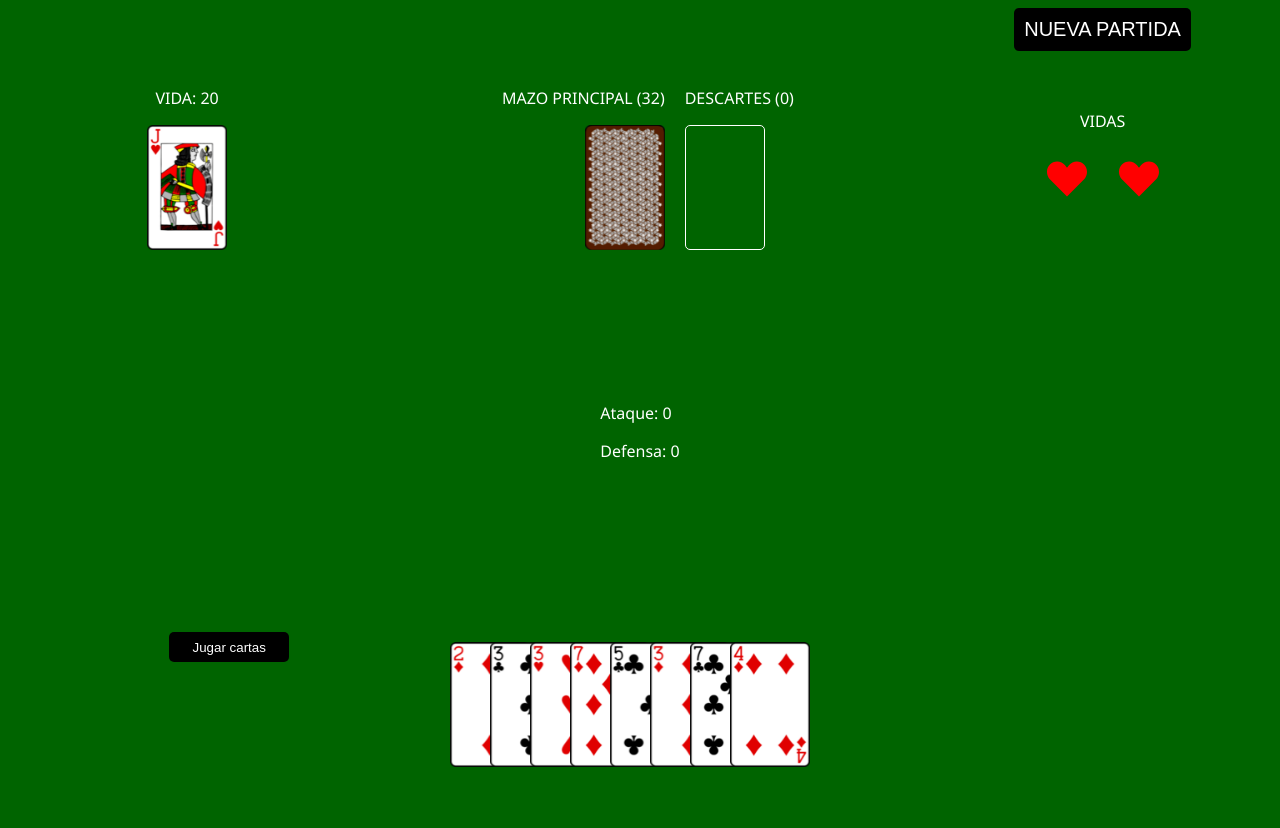
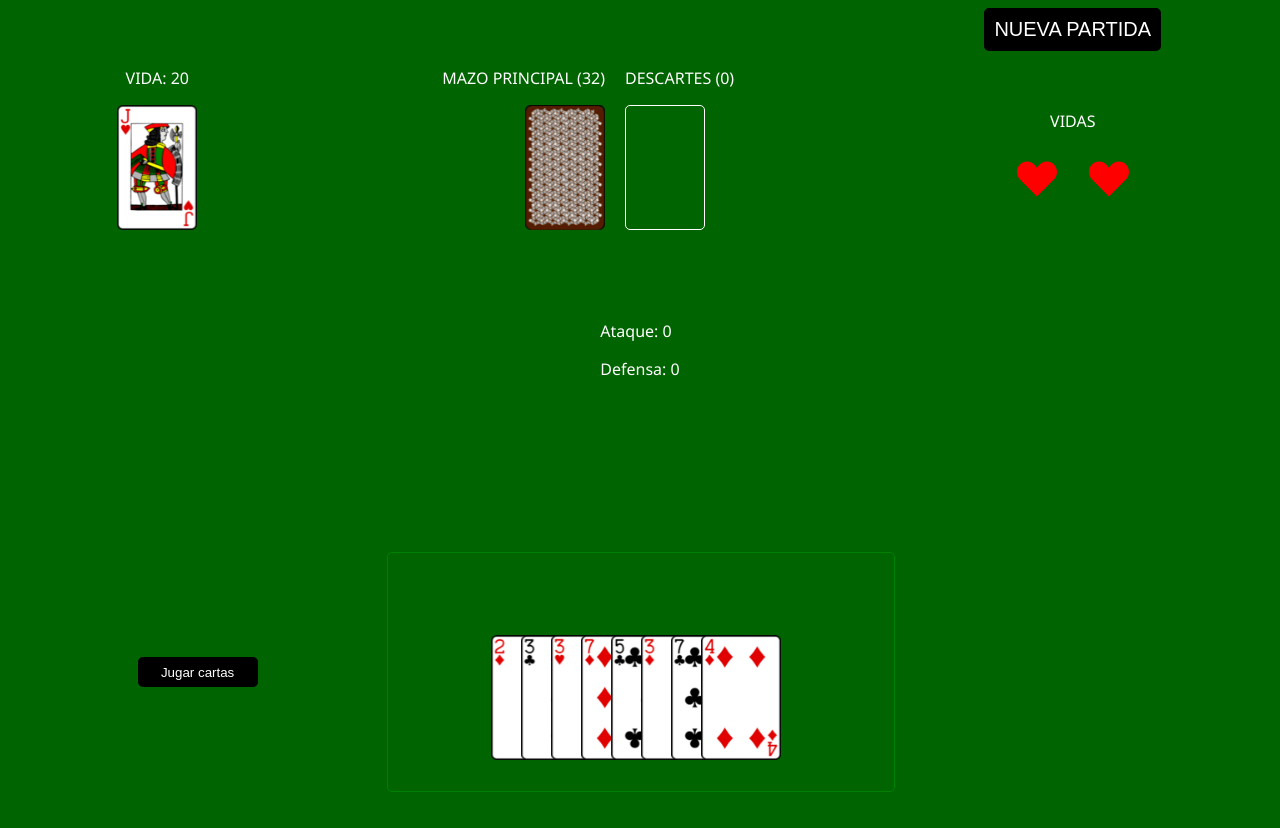
Before and after one commit to Skmrubik/regicide, a React (Vite) app: page / in a window 1280 px wide. Shown: the top 828 px of the page. After the commit the page ends 800 px from the top, so only its background shows below. Built offline with nearby package versions, Linux system fonts and the light colour scheme.

Commit message:
ajuste de los estilos para adaptarlo a distintos tamaños de pantalla

```diff
--- a/src/App.jsx
+++ b/src/App.jsx
@@ -383,7 +383,7 @@ function App() {
         <p>Ataque: {ataqueJugador}</p>
         <p>Defensa: {defensaJugador}</p>
       </div>
-      <div style={{display: 'flex', flexDirection: 'row'}}>
+      <div style={{position: 'relative', height: '125px', width: '150px'}}>
         {cartasJugadas.map((carta, index) => (
         <CartasMano obj={carta} zindex={index} />
       ))}
@@ -397,10 +397,12 @@ function App() {
           onClick={jugarODescartarCartas} disabled={!superaDescarte}>{mensajeBoton}</button>
         </div>
         <div className='cartas-mano'>
-          <p style={{color: 'white', marginBottom: 40}}>{mensajeDescartarJugador}</p>
-          {mano.map((carta, index) => (
-            <CartasMano obj={carta} zindex={index} />
-          ))}
+          <p style={{color: 'white', marginBottom: 30}}>{mensajeDescartarJugador}</p>
+          <div className='container-cartas'>
+            {mano.map((carta, index) => (
+              <CartasMano obj={carta} zindex={index} />
+            ))}
+          </div>
         </div>
       </div>
     </>
--- a/src/components/CartasMano.jsx
+++ b/src/components/CartasMano.jsx
@@ -9,9 +9,6 @@ function CartasMano({obj, zindex}) {
   const cartasSeleccionadas = useEstado((state) => state.cartasSeleccionadas);
   const estado = useEstado();
   const estadoTurnoJugador = useEstado((state) => state.estadoTurnoJugador);
-
-  //console.log("Estado: ", estado.cartasSeleccionadas);
-  //console.log("Cartas jugadas",estado.cartasJugadas)
 
   useEffect(() => {
     if (estadoTurnoJugador!=0)
@@ -45,8 +42,6 @@ function CartasMano({obj, zindex}) {
           addCartaSeleccionada(obj);
         }
         else if (!hayUnAs && hayUnaIgual && sumaValores+obj.valorAtaque<=10) {
-          //console.log("hay", sumaValores);
-          //console.log("aniadiendo", sumaValores+obj.valorAtaque);
           setElegida(20);
           addCartaSeleccionada(obj);
         }
@@ -59,9 +54,7 @@ function CartasMano({obj, zindex}) {
     }
   }
   return (
-    <>
-    <img className='card' onClick={elegirCarta} src={obj.image} style={{zIndex: zindex, position: 'relative', right: zindex==0?0:40*zindex, bottom: elegida}} />
-    </>
+    <img className='card-mano' onClick={elegirCarta} src={obj.image} style={{ bottom: elegida}} />
   )
 }
 
--- a/src/index.css
+++ b/src/index.css
@@ -2,13 +2,85 @@
   background-color: darkgreen;
   font-family: 'Segoe UI', Tahoma, Geneva, Verdana, sans-serif;
 }
-.card {
+.card{
   width: 80px;
   height: 125px;
   padding: 0px;
 }
-
+.card-mano {
+  width: 80px;
+  height: 125px;
+  padding: 0px;
+}
+.container-cartas{
+  position: relative;
+  width: 300px;
+  height: 130px;
+}
+.card-mano:first-child{
+  position: absolute;
+  width: 80px;
+  height: 125px;
+  padding: 0px;
+}
+.card-mano:nth-child(2){
+  position: absolute;
+  width: 80px;
+  height: 125px;
+  padding: 0px;
+  z-index: 1;
+  transform: translateX(30px)
+}
+.card-mano:nth-child(3){
+  position: absolute;
+  width: 80px;
+  height: 125px;
+  padding: 0px;
+  z-index: 2;
+  transform: translateX(60px)
+}
+.card-mano:nth-child(4){
+  position: absolute;
+  width: 80px;
+  height: 125px;
+  padding: 0px;
+  z-index: 2;
+  transform: translateX(90px)
+}
+.card-mano:nth-child(5){
+  position: absolute;
+  width: 80px;
+  height: 125px;
+  padding: 0px;
+  z-index: 2;
+  transform: translateX(120px)
+}
+.card-mano:nth-child(6){
+  position: absolute;
+  width: 80px;
+  height: 125px;
+  padding: 0px;
+  z-index: 2;
+  transform: translateX(150px)
+}
+.card-mano:nth-child(7){
+  position: absolute;
+  width: 80px;
+  height: 125px;
+  padding: 0px;
+  z-index: 2;
+  transform: translateX(180px)
+}
+.card-mano:nth-child(8){
+  position: absolute;
+  width: 80px;
+  height: 125px;
+  padding: 0px;
+  z-index: 2;
+  transform: translateX(210px)
+}
 .card-empty {
+  position: relative;
   width: 78px;
   height: 123px;
   background-color: darkgreen;
@@ -22,13 +94,13 @@
 }
 
 .container-mazos{
-  height: 38vh;
+  height: 33vh;
   display: flex;
   flex-direction: row;
 }
 
 .container-cartas-jugadas{
-  height: 30vh;
+  height: 35vh;
   display: flex;
   flex-direction: column;
   justify-content: center;
@@ -46,13 +118,12 @@
   font-weight: 500;
 }
 .container-button-echar-cartas{
-  height: 100%;
-  width: 35%;
+  height: auto;
+  width: 30%;
   display: flex;
   flex-direction: column;
-  justify-content: flex-start;
+  justify-content: center;
   align-items: center;
-  padding-top: 10vh;
   color: white;
 }
 .button-vida{
@@ -65,8 +136,13 @@
   border: none;
 }
 .cartas-mano{
-  padding-top: 50px;
-  width: 700px;
+  display: flex;
+  justify-content: center;
+  flex-direction: column;
+  width: 40%;
+  align-items: center;
+  border: green 1px solid;
+  border-radius: 5px
 }
 .button-echar-cartas {
   height: 30px;
@@ -87,7 +163,7 @@
 }
 .container-mazo-monstruos{
   display: flex;
-  width: 30%;
+  width: 25%;
   flex-direction: column;
   justify-content: center;
   align-items: center;
@@ -119,7 +195,7 @@
 }
 .container-vidas {
   display: flex;
-  width: 20%;
+  width: 25%;
   flex-direction: column;
   justify-content: start;
   align-items: center;
```
